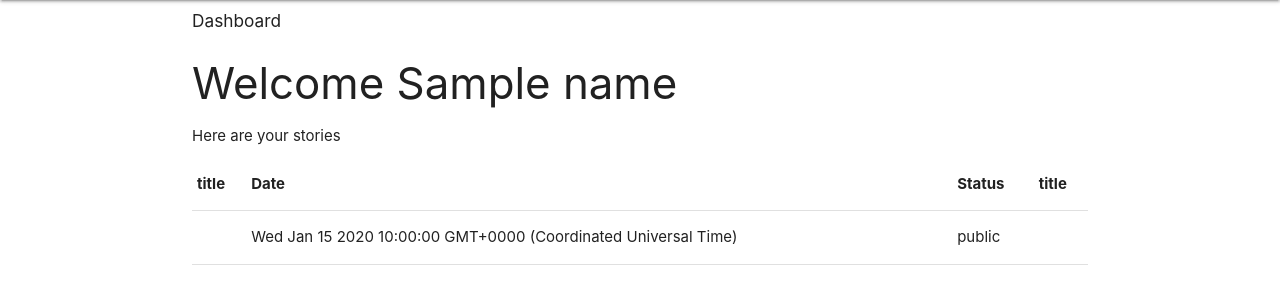
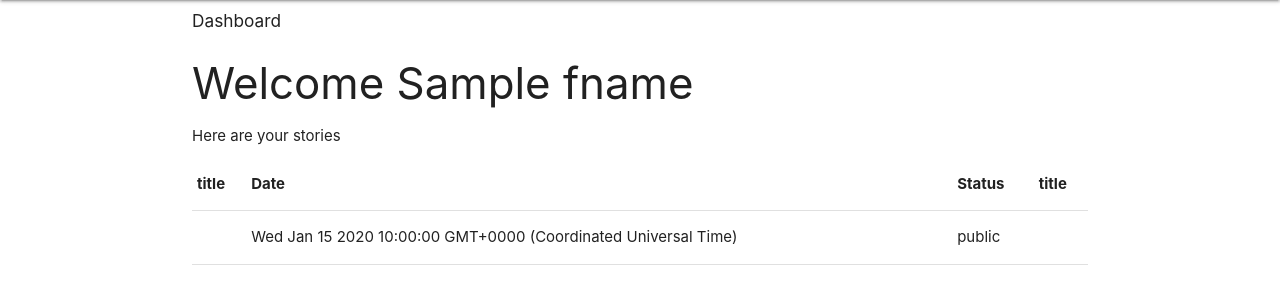
Before and after one commit to BrianNyaberi/storybooks, a Node server app: template views/dashboard.hbs in a window 1280 px wide. Shown: the part 64-364 px from the top of the page. Run offline with Node 20, Linux system fonts and the light colour scheme; tables that the repository leaves empty hold one stand-in row (values such as "Sample post"); the template is opened without the code that fills it: values that come from a table or form of the project are taken from there, most other values are stand-ins (such as "Sample title", 1, 10 or a date in 2020); some libraries are stand-ins or nearby versions.

Commit message:
Signed-off-by: Web worker <briannyaberi1@gmail.com>

```diff
--- a/routes/index.js
+++ b/routes/index.js
@@ -18,8 +18,8 @@ router.get('/dashboard', ensureAuth, async (req, res) => {
     try {
       const stories = await Story.find({ user: req.user.id }).lean()
       res.render('dashboard', {
-        name: req.user.firstName,
-        stories,
+        Fname: req.user.firstName,
+        stories
       })
     } catch (err) {
       console.error(err)
--- a/views/dashboard.hbs
+++ b/views/dashboard.hbs
@@ -1,5 +1,5 @@
 <h6>Dashboard</h6>
-<h3>Welcome {{name}} </h3>
+<h3>Welcome {{Fname}}</h3>
 <p>Here are your stories</p>
 
 {{#if stories}}
```
